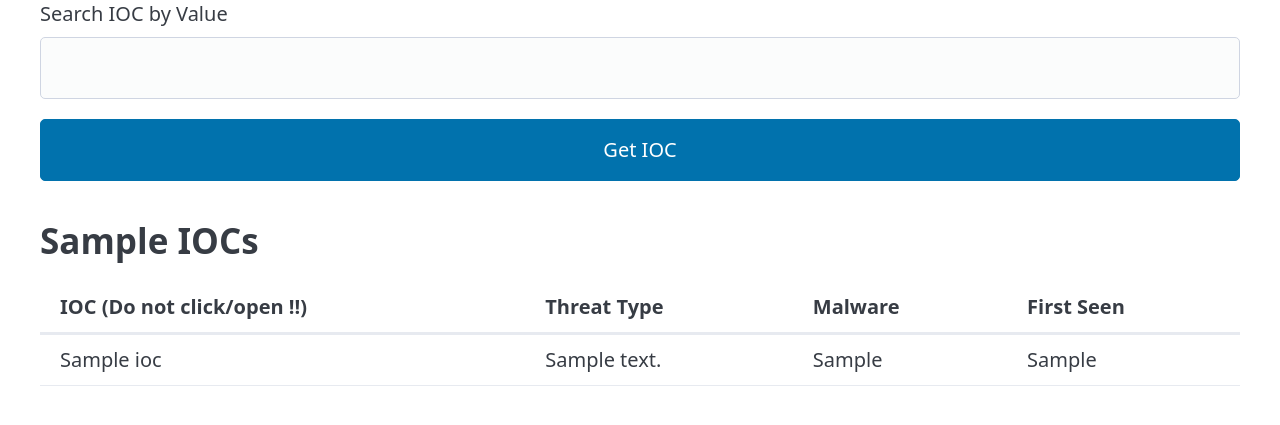
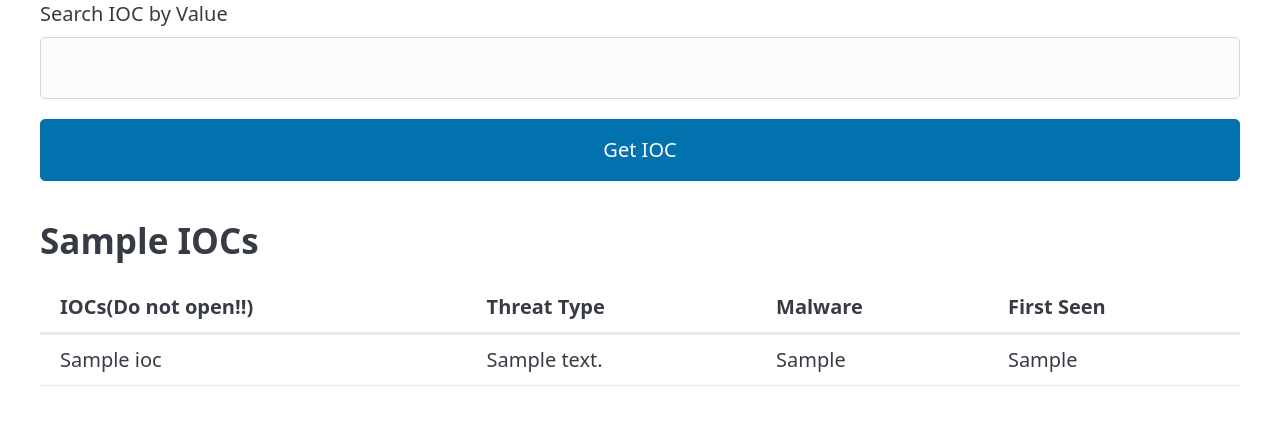
Before and after one commit to OceanC0de/fastapi-htmx, a FastAPI app: page / in a window 1280 px wide. Shown: the part 126-551 px from the top of the page. Run offline with FastAPI, Linux system fonts and the light colour scheme; a database or web service that is not in the repository returns one stand-in record (values such as "Sample title"); some libraries are stand-ins or nearby versions.

Commit message:
changed a few optics

```diff
--- a/templates/index.html
+++ b/templates/index.html
@@ -50,7 +50,7 @@
                 <table class="is-striped is-fullwidth table">
                     <thead>
                         <tr>
-                            <th>IOC (Do not click/open !!)</th>
+                            <th>IOCs(Do not open!!)</th>
                             <th>Threat Type</th>
                             <th>Malware</th>
                             <th>First Seen</th>
```
